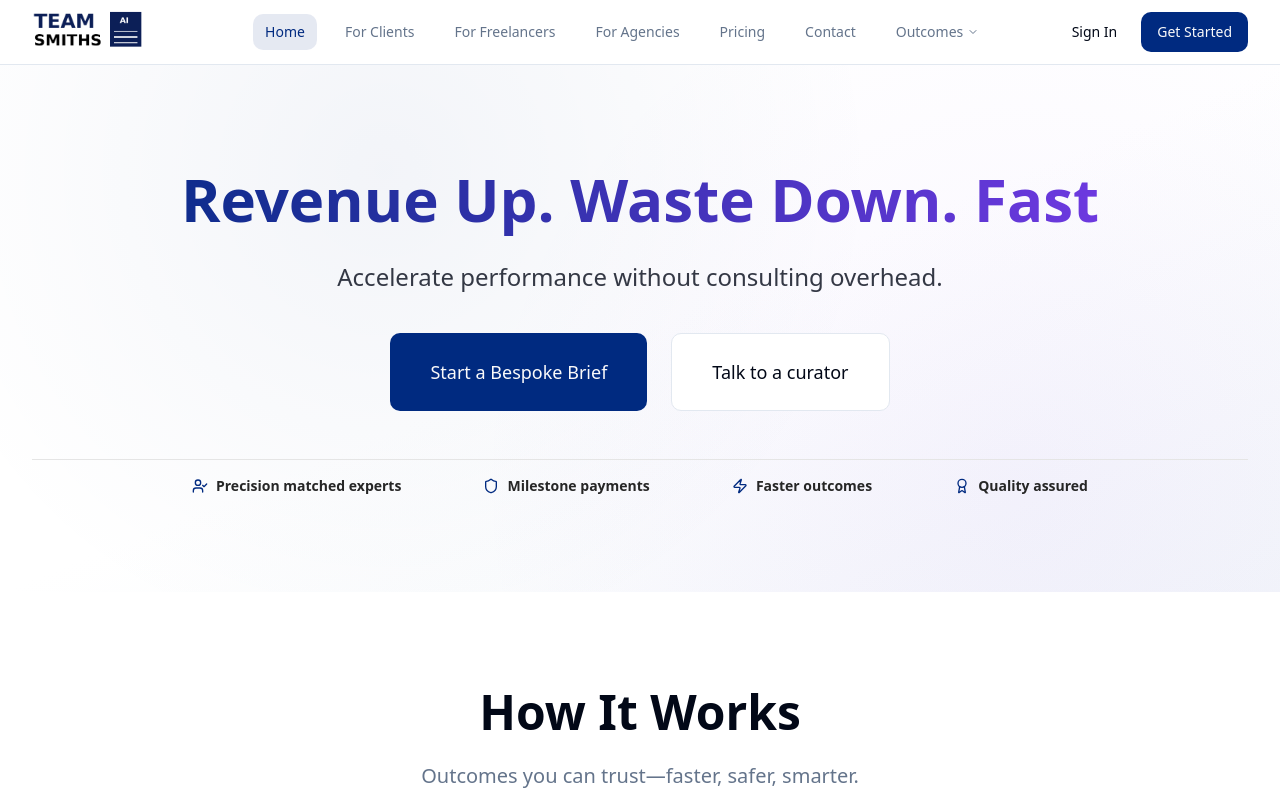
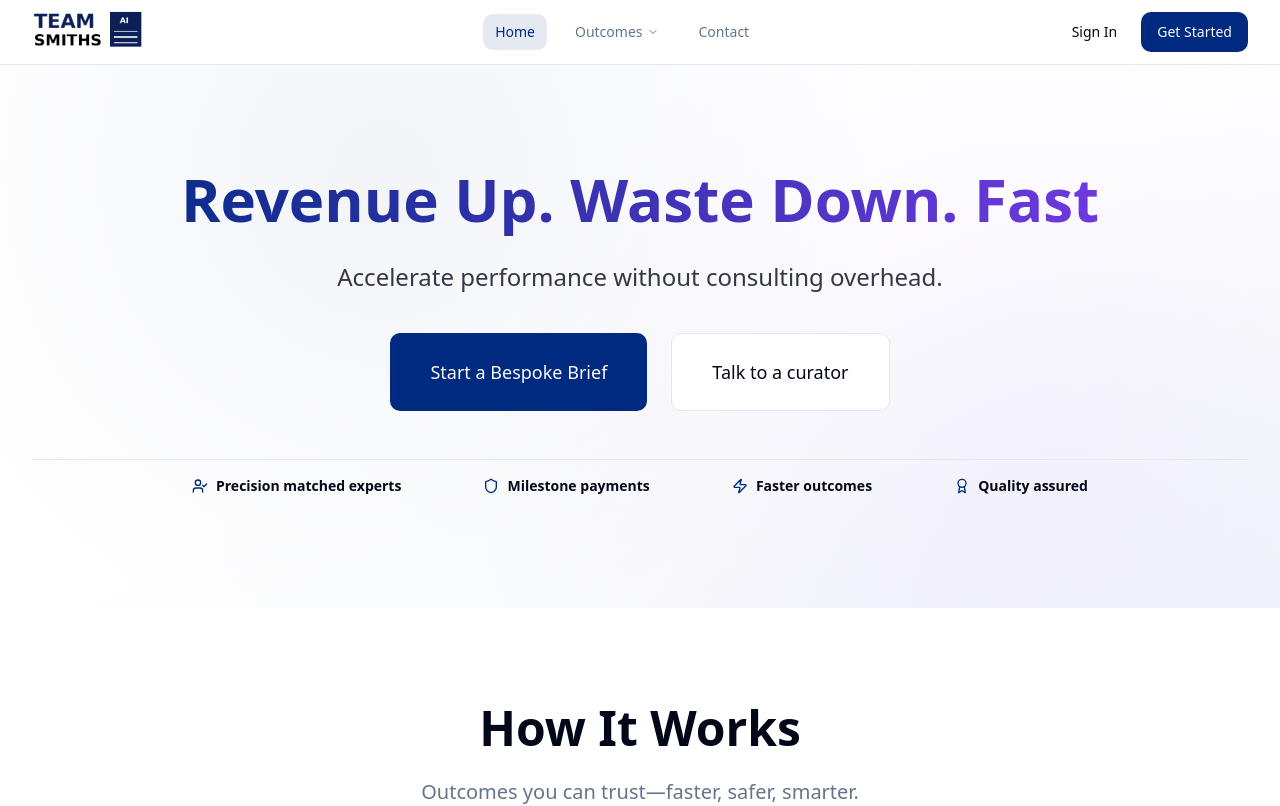
Before and after one commit to segunosu/teamsmiths-ai-deputees, a React (Vite) app: page / in a window 1280 px wide. Shown: the top 806 px of the page. Built offline with nearby package versions, Linux system fonts and the light colour scheme.

Commit message:
Refine navigation and hero section
Update top navigation to remove Pricing, For Freelancers, and For Agencies.
Update hero section benefits with specified text, styling, and icons.
Ensure footer links have auto-scroll-to-top functionality.

```diff
--- a/src/components/Footer.tsx
+++ b/src/components/Footer.tsx
@@ -10,10 +10,10 @@ export const Footer = () => {
           <div>
             <h3 className="font-semibold mb-4 text-primary-foreground">Company</h3>
             <ul className="space-y-3">
-              <li><Link to="/about" className="text-primary-foreground/70 hover:text-primary-foreground transition-colors">About Us</Link></li>
-              <li><Link to="/careers" className="text-primary-foreground/70 hover:text-primary-foreground transition-colors">Careers</Link></li>
-              <li><Link to="/contact" className="text-primary-foreground/70 hover:text-primary-foreground transition-colors">Contact</Link></li>
-              <li><Link to="/blog" className="text-primary-foreground/70 hover:text-primary-foreground transition-colors">Blog</Link></li>
+              <li><Link to="/about" onClick={() => window.scrollTo(0, 0)} className="text-primary-foreground/70 hover:text-primary-foreground transition-colors">About Us</Link></li>
+              <li><Link to="/careers" onClick={() => window.scrollTo(0, 0)} className="text-primary-foreground/70 hover:text-primary-foreground transition-colors">Careers</Link></li>
+              <li><Link to="/contact" onClick={() => window.scrollTo(0, 0)} className="text-primary-foreground/70 hover:text-primary-foreground transition-colors">Contact</Link></li>
+              <li><Link to="/blog" onClick={() => window.scrollTo(0, 0)} className="text-primary-foreground/70 hover:text-primary-foreground transition-colors">Blog</Link></li>
             </ul>
           </div>
 
@@ -21,10 +21,11 @@ export const Footer = () => {
           <div>
             <h3 className="font-semibold mb-4 text-primary-foreground">Services</h3>
             <ul className="space-y-3">
-              <li><Link to="/for-clients" className="text-primary-foreground/70 hover:text-primary-foreground transition-colors">For Clients</Link></li>
-              <li><Link to="/for-freelancers" className="text-primary-foreground/70 hover:text-primary-foreground transition-colors">For Freelancers</Link></li>
-              <li><Link to="/for-agencies" className="text-primary-foreground/70 hover:text-primary-foreground transition-colors">For Agencies</Link></li>
-              <li><Link to="/catalog" className="text-primary-foreground/70 hover:text-primary-foreground transition-colors">Browse Packs</Link></li>
+              <li><Link to="/for-clients" onClick={() => window.scrollTo(0, 0)} className="text-primary-foreground/70 hover:text-primary-foreground transition-colors">For Clients</Link></li>
+              <li><Link to="/for-freelancers" onClick={() => window.scrollTo(0, 0)} className="text-primary-foreground/70 hover:text-primary-foreground transition-colors">For Freelancers</Link></li>
+              <li><Link to="/for-agencies" onClick={() => window.scrollTo(0, 0)} className="text-primary-foreground/70 hover:text-primary-foreground transition-colors">For Agencies</Link></li>
+              <li><Link to="/pricing" onClick={() => window.scrollTo(0, 0)} className="text-primary-foreground/70 hover:text-primary-foreground transition-colors">Pricing</Link></li>
+              <li><Link to="/catalog" onClick={() => window.scrollTo(0, 0)} className="text-primary-foreground/70 hover:text-primary-foreground transition-colors">Browse Outcome Packs</Link></li>
             </ul>
           </div>
 
--- /dev/null
+++ b/src/components/OutcomeAssurance.tsx
@@ -0,0 +1,31 @@
+import React from 'react';
+import { Shield, Lock } from 'lucide-react';
+
+interface OutcomeAssuranceProps {
+  className?: string;
+}
+
+export const OutcomeAssurance: React.FC<OutcomeAssuranceProps> = ({ className = "" }) => {
+  return (
+    <div className={`bg-muted/50 border border-border rounded-lg p-6 ${className}`}>
+      <div className="flex items-start gap-4">
+        <div className="flex-shrink-0">
+          <div className="flex items-center gap-2 text-primary">
+            <Shield className="h-6 w-6" />
+            <Lock className="h-5 w-5" />
+          </div>
+        </div>
+        <div className="flex-1 min-w-0">
+          <h3 className="text-lg font-semibold text-foreground mb-2">
+            Outcome Assurance™ — The Teamsmiths Difference
+          </h3>
+          <div className="space-y-1 text-sm text-muted-foreground">
+            <p>Every engagement monitored by Deputee™ AI™ + Human QA</p>
+            <p>Optional insurance: replace your expert if things don't work out</p>
+            <p className="font-medium text-foreground">That's the Teamsmiths Guarantee</p>
+          </div>
+        </div>
+      </div>
+    </div>
+  );
+};
--- a/src/components/ui/navigation.tsx
+++ b/src/components/ui/navigation.tsx
@@ -39,16 +39,14 @@ export const Navigation = () => {
 
   const navItems = [
     { label: 'Home', path: '/' },
-    { label: 'For Clients', path: '/for-clients' },
-    { label: 'For Freelancers', path: '/for-freelancers' },
-    { label: 'For Agencies', path: '/for-agencies' },
-    { label: 'Pricing', path: '/pricing' },
-    { label: 'Contact', path: '/contact' },
   ];
 
+  // Add contact link to Calendly
+  const contactLink = 'https://calendly.com/osu/brief-chat';
+
   const outcomesItems = [
-    { label: 'Proof in Action', path: '/outcomes?view=proof' },
-    { label: 'Outcome Catalog', path: '/outcomes?view=catalog' },
+    { label: 'Proof in Action', path: '/outcomes' },
+    { label: 'Outcome Catalog', path: '/catalog' },
   ];
 
   if (user) {
@@ -117,6 +115,16 @@ export const Navigation = () => {
                   ))}
                 </DropdownMenuContent>
               </DropdownMenu>
+
+              {/* Contact Link */}
+              <a
+                href={contactLink}
+                target="_blank"
+                rel="noopener noreferrer"
+                className="px-3 py-2 rounded-md text-sm font-medium text-muted-foreground hover:text-foreground hover:bg-muted transition-all"
+              >
+                Contact
+              </a>
             </div>
           </div>
 
--- a/src/pages/Catalog.tsx
+++ b/src/pages/Catalog.tsx
@@ -6,6 +6,7 @@ import { Badge } from '@/components/ui/badge';
 import { Separator } from '@/components/ui/separator';
 import { supabase } from '@/integrations/supabase/client';
 import { ArrowRight, Clock, Package, Tag, Rocket, Shield, Brain, TrendingUp } from 'lucide-react';
+import { OutcomeAssurance } from '@/components/OutcomeAssurance';
 import { useToast } from '@/hooks/use-toast';
 
 interface Product {
@@ -321,15 +322,15 @@ const Catalog = () => {
 
                 <Separator className="my-4" />
 
-                <div className="mt-auto">
+                  <div className="mt-auto">
                   <div className="flex gap-3">
-                    <Button asChild variant="outline" className="flex-1">
+                    <Button asChild className="flex-1">
                       <Link to={`/product/${product.id}`}>
                         See Details or Customize
                         <ArrowRight className="ml-2 h-4 w-4" />
                       </Link>
                     </Button>
-                    <Button asChild className="flex-1">
+                    <Button asChild variant="outline" className="flex-1">
                       <Link to={`/brief-builder?pack_id=${product.id}`}>Buy Outcome Pack</Link>
                     </Button>
                   </div>
@@ -349,18 +350,23 @@ const Catalog = () => {
           </div>
         )}
 
+        {/* Outcome Assurance */}
+        <div className="mt-16">
+          <OutcomeAssurance />
+        </div>
+
         {/* Bottom CTA */}
-        <div className="text-center mt-16 p-8 bg-muted/50 rounded-lg">
+        <div className="text-center mt-8 p-8 bg-muted/50 rounded-lg">
           <h3 className="text-2xl font-bold mb-4">Need full customization?</h3>
           <p className="text-muted-foreground mb-6">
             Every outcome pack can be fully customized. Our experts will tailor any solution to your specific requirements.
           </p>
           <div className="flex flex-col sm:flex-row gap-4 justify-center">
             <Button asChild size="lg">
-              <Link to="/customize">Discuss Customization</Link>
+              <Link to="/brief-builder">Customize this outcome</Link>
             </Button>
             <Button asChild variant="outline" size="lg">
-              <Link to="/auth">Book Consultation</Link>
+              <a href="https://calendly.com/osu/brief-chat" target="_blank" rel="noopener noreferrer">Talk to a curator</a>
             </Button>
           </div>
         </div>
--- a/src/pages/Home.tsx
+++ b/src/pages/Home.tsx
@@ -4,6 +4,7 @@ import { Button } from '@/components/ui/button';
 import { Card, CardContent, CardDescription, CardHeader, CardTitle } from '@/components/ui/card';
 import { Badge } from '@/components/ui/badge';
 import { CheckCircle, ArrowRight, Users, Shield, Zap, Target, BarChart3, FileCheck, Award, Clock, UserCheck, Database } from 'lucide-react';
+import { OutcomeAssurance } from '@/components/OutcomeAssurance';
 import { useEffect } from 'react';
 import CapabilityGallery from '@/components/CapabilityGallery';
 
@@ -86,8 +87,8 @@ const Home = () => {
           </div>
 
             {/* Benefits Strip */}
-            <div className="border-t border-neutral-200 mt-8 pt-4">
-              <div className="grid grid-cols-2 md:flex md:justify-between gap-4 md:gap-6 text-sm font-semibold text-neutral-800 max-w-4xl mx-auto">
+            <div className="border-t border-border mt-8 pt-4 pb-4">
+              <div className="grid grid-cols-2 md:flex md:justify-between gap-4 md:gap-6 text-sm font-semibold text-foreground max-w-4xl mx-auto">
                 <div className="flex items-center gap-2 justify-center md:justify-start">
                   <UserCheck className="h-4 w-4 text-primary" />
                   <span>Precision matched experts</span>
@@ -194,6 +195,13 @@ const Home = () => {
         </div>
       </section>
 
+      {/* Outcome Assurance */}
+      <section className="py-12 px-4 sm:px-6 lg:px-8">
+        <div className="max-w-4xl mx-auto">
+          <OutcomeAssurance />
+        </div>
+      </section>
+
       {/* CTA Section */}
       <section className="py-20 px-4 sm:px-6 lg:px-8">
         <div className="max-w-4xl mx-auto text-center">
```
